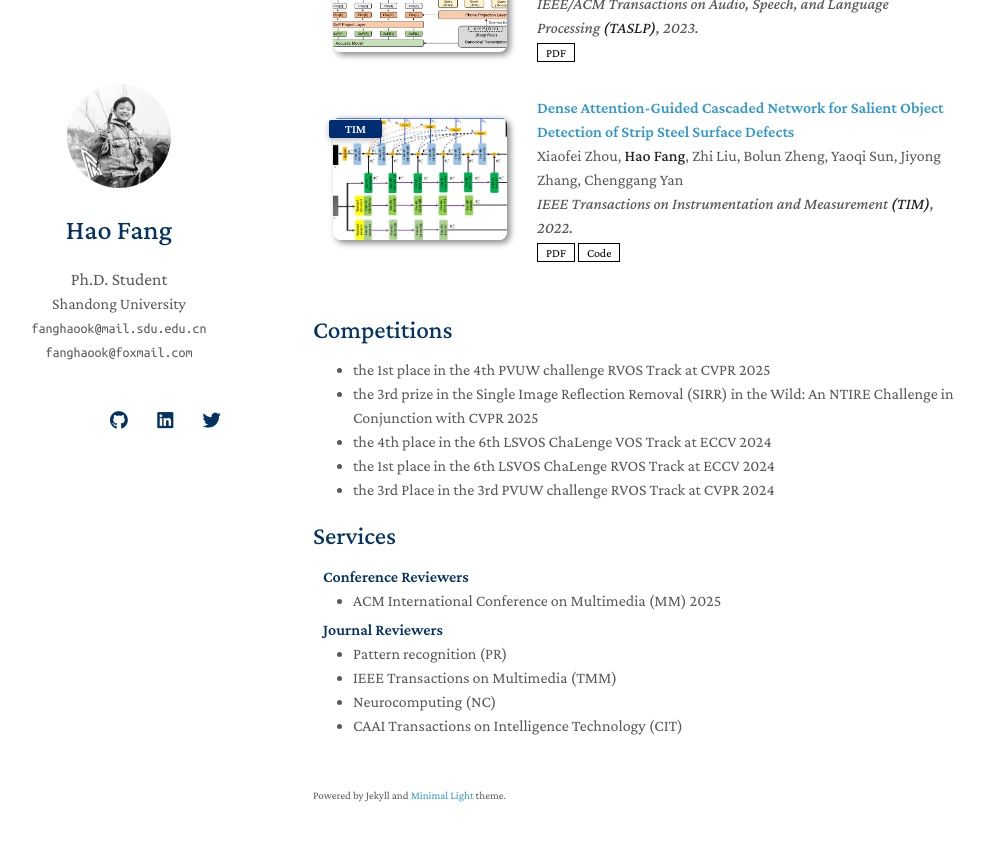
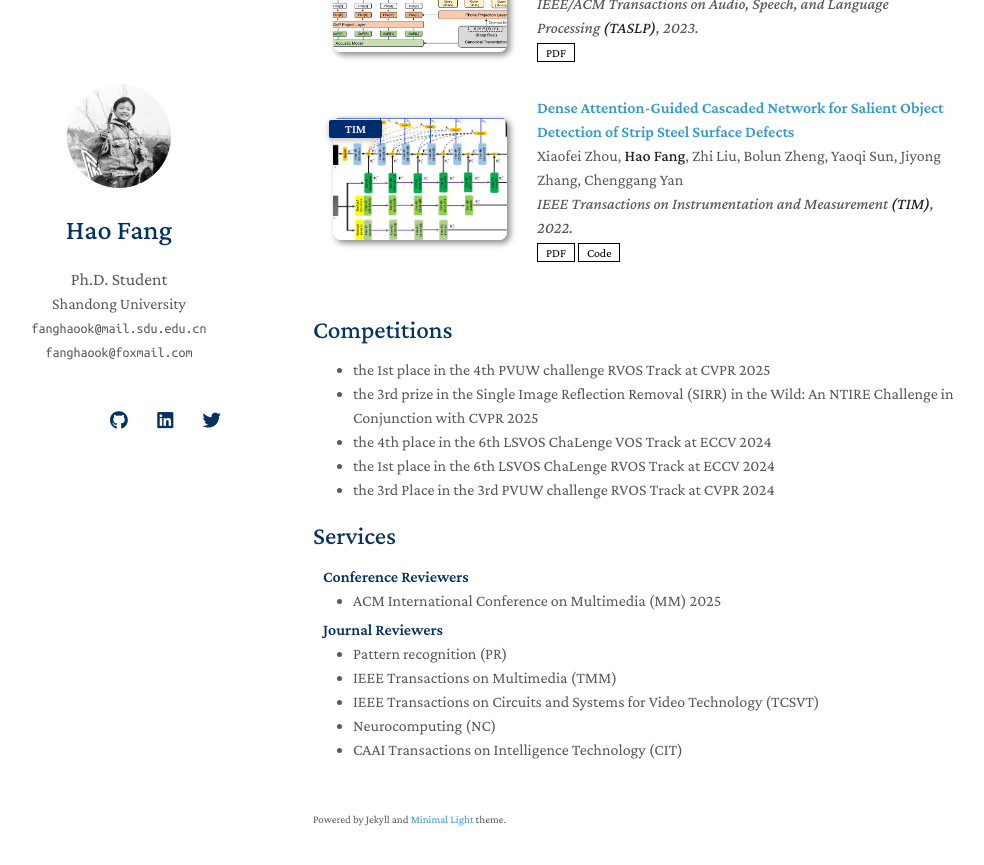
Before and after one commit to fanghaook/fanghaook.github.io, a Jekyll site: the page built from index.md, in a window 1280 px wide and 900 px high, scrolled down 2579 px. Shown: the top 865 px of the window, without its empty margins (157-1141 px from the left). Built offline with Jekyll 4.4.1, drawn with Linux system fonts in a browser that asks for light colours; nearby versions of some CDN libraries; a style sheet for code colours, icons or effects is not loaded; our own code applies the rules of GitHub Pages for plain Markdown files.

Commit message:
Update index.md

```diff
--- a/index.md
+++ b/index.md
@@ -49,6 +49,7 @@ I am a Ph.D. student at School of Control Science and Engineering, Shandong Univ
 <ul style="margin:0 0 20px;">
   <li><a href="https://www.sciencedirect.com/journal/pattern-recognition"><autocolor>Pattern recognition (PR)</autocolor></a></li>
   <li><a href="https://ieeexplore.ieee.org/xpl/RecentIssue.jsp?punumber=6046"><autocolor>IEEE Transactions on Multimedia (TMM)</autocolor></a></li>
+  <li><a href="https://ieeexplore.ieee.org/xpl/RecentIssue.jsp?punumber=76"><autocolor>IEEE Transactions on Circuits and Systems for Video Technology (TCSVT)</autocolor></a></li>
   <li><a href="https://www.sciencedirect.com/journal/neurocomputing"><autocolor>Neurocomputing (NC)</autocolor></a></li>
   <li><a href="https://ietresearch.onlinelibrary.wiley.com/journal/24682322"><autocolor>CAAI Transactions on Intelligence Technology (CIT)</autocolor></a></li>
 </ul>
```
